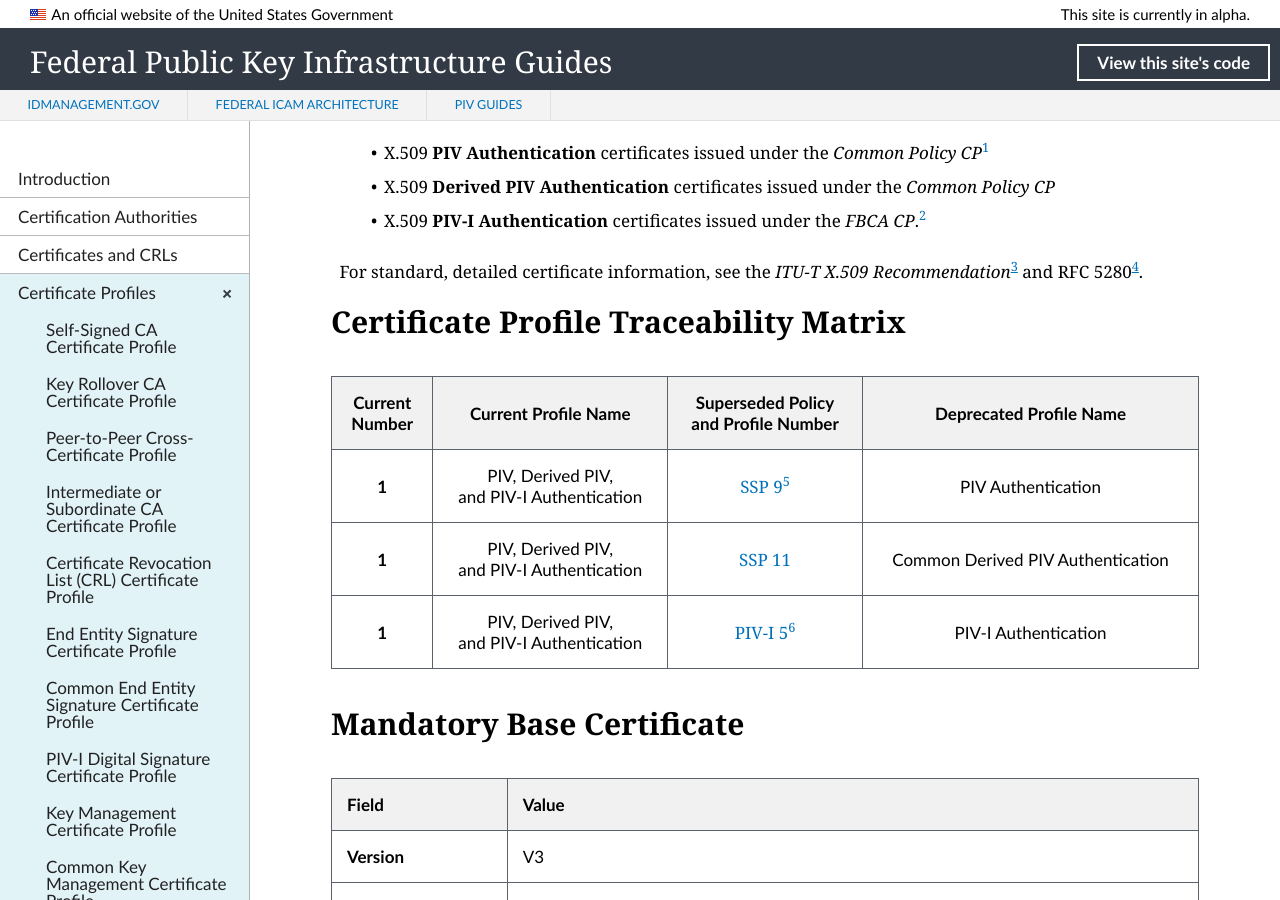
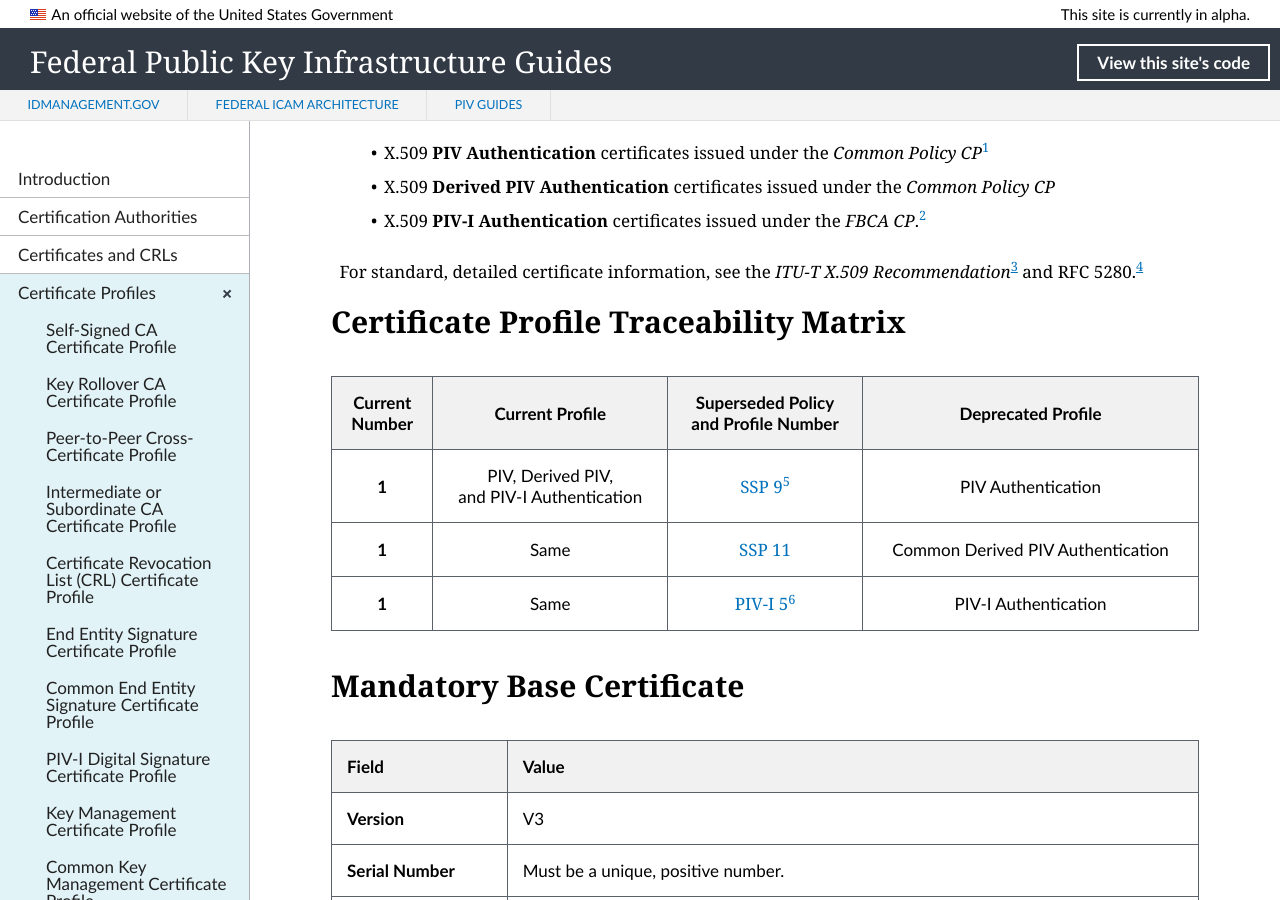
Before and after one commit to GSA/fpki-guides, a Jekyll site: the page built from _profiles/23_all_piv_auth.md, in a window 1280 px wide and 900 px high, scrolled down 224 px. Built offline with Jekyll 4.4.1, drawn with Linux system fonts in a browser that asks for light colours; nearby versions of some CDN libraries; library files that are not in the unit come from our copies.

Commit message:
Update 23_all_piv_auth.md
Format

```diff
--- a/_profiles/23_all_piv_auth.md
+++ b/_profiles/23_all_piv_auth.md
@@ -9,15 +9,15 @@
 * X.509 **Derived PIV Authentication** certificates issued under the _Common Policy CP_
 * X.509 **PIV-I Authentication** certificates issued under the _FBCA CP_.<sup>[2](#2)</sup>
 
-For standard, detailed certificate information, see the _ITU-T X.509 Recommendation_<sup>[3](#3)</sup> and RFC 5280<sup>[4](#4)</sup>.
+For standard, detailed certificate information, see the _ITU-T X.509 Recommendation_<sup>[3](#3)</sup> and RFC 5280.<sup>[4](#4)</sup>
 
 ## Certificate Profile Traceability Matrix
 
-| **Current<br>Number** | **Current Profile Name**   |  **Superseded Policy<br>and Profile Number**  | **Deprecated Profile Name** |
+| **Current<br>Number** | **Current Profile**   |  **Superseded Policy<br>and Profile Number**  | **Deprecated Profile** |
 | :----: | :----: | :----:| :----: |
 |  **1**  | PIV, Derived PIV,<br>and PIV-I Authentication | [SSP 9](https://www.idmanagement.gov/wp-content/uploads/sites/1171/uploads/fpki-cert-profile-ssp.pdf){:target="_blank"}<sup>[5](#5)</sup>  |  PIV Authentication  |
-|  **1**  |  PIV, Derived PIV,<br>and PIV-I Authentication | [SSP 11](https://www.idmanagement.gov/wp-content/uploads/sites/1171/uploads/fpki-cert-profile-ssp.pdf){:target="_blank"}  |  Common Derived PIV Authentication  |
-| **1**   |  PIV, Derived PIV,<br>and PIV-I Authentication |  [PIV-I 5](https://www.idmanagement.gov/wp-content/uploads/sites/1171/uploads/fpki-pivi-cert-profiles.pdf){:target="_blank"}<sup>[6](#6)</sup>  | PIV-I Authentication  |
+|  **1**  |  Same | [SSP 11](https://www.idmanagement.gov/wp-content/uploads/sites/1171/uploads/fpki-cert-profile-ssp.pdf){:target="_blank"}  |  Common Derived PIV Authentication  |
+| **1**   |  Same |  [PIV-I 5](https://www.idmanagement.gov/wp-content/uploads/sites/1171/uploads/fpki-pivi-cert-profiles.pdf){:target="_blank"}<sup>[6](#6)</sup>  | PIV-I Authentication  |
 
 ## Mandatory Base Certificate
 
```
